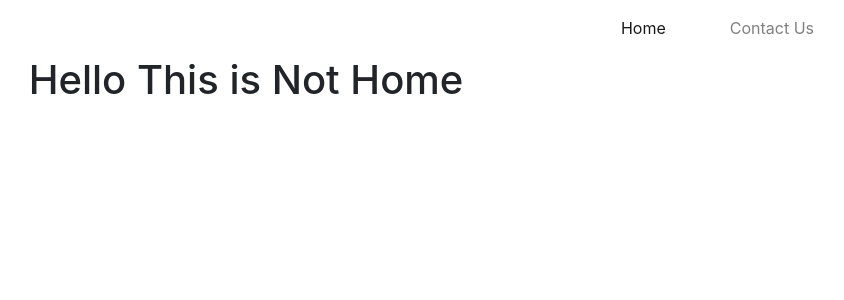
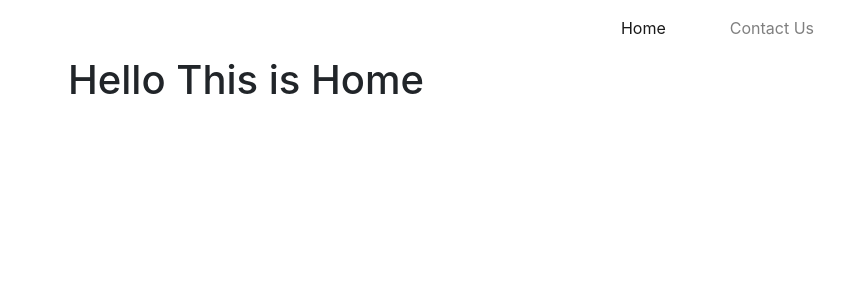
Before and after one commit to bulbulahammed/my-portfolio, a React (Create React App) app: page / in a window 1280 px wide. Shown: the top 300 px of the page, without its empty margins (394-1238 px from the left). Built offline with nearby package versions, Linux system fonts and the light colour scheme.

Commit message:
2.51 noon 2 may 2021

```diff
--- a/src/Components/Home/Home.js
+++ b/src/Components/Home/Home.js
@@ -6,7 +6,7 @@ const Home = () => {
         <div className="row justify-content-center">
             <div className="col-md-12 text-center">
                 <Navbar></Navbar>
-                <h1>Hello This is Not Home</h1>
+                <h1>Hello This is Home</h1>
             </div>
         </div>
     );
```
